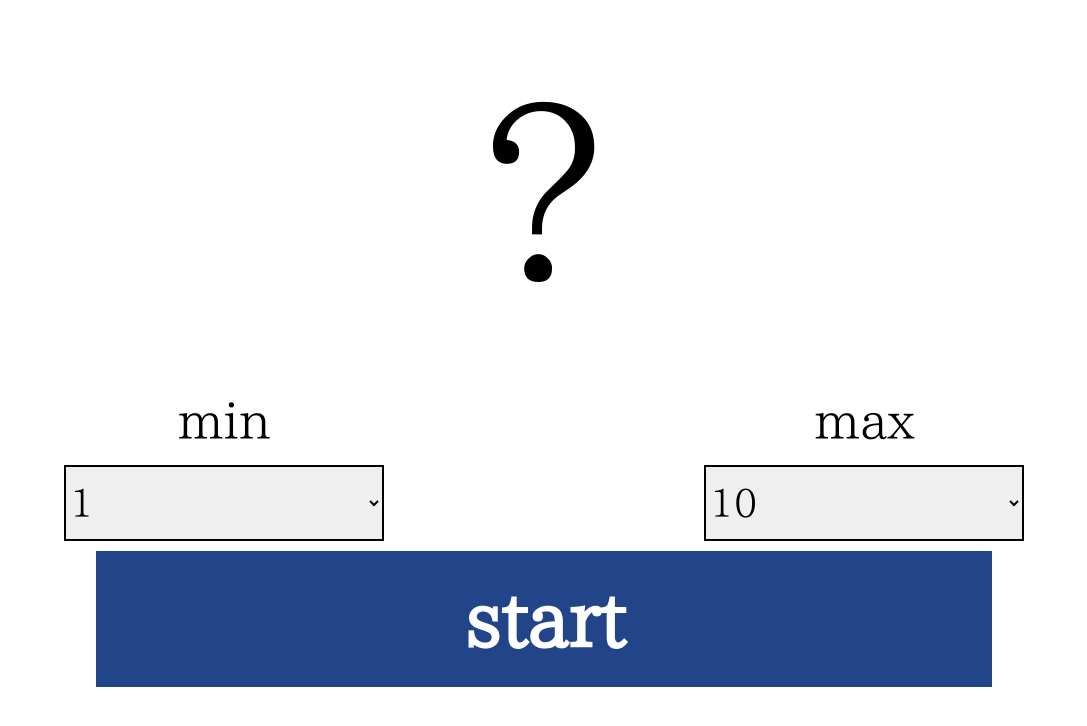
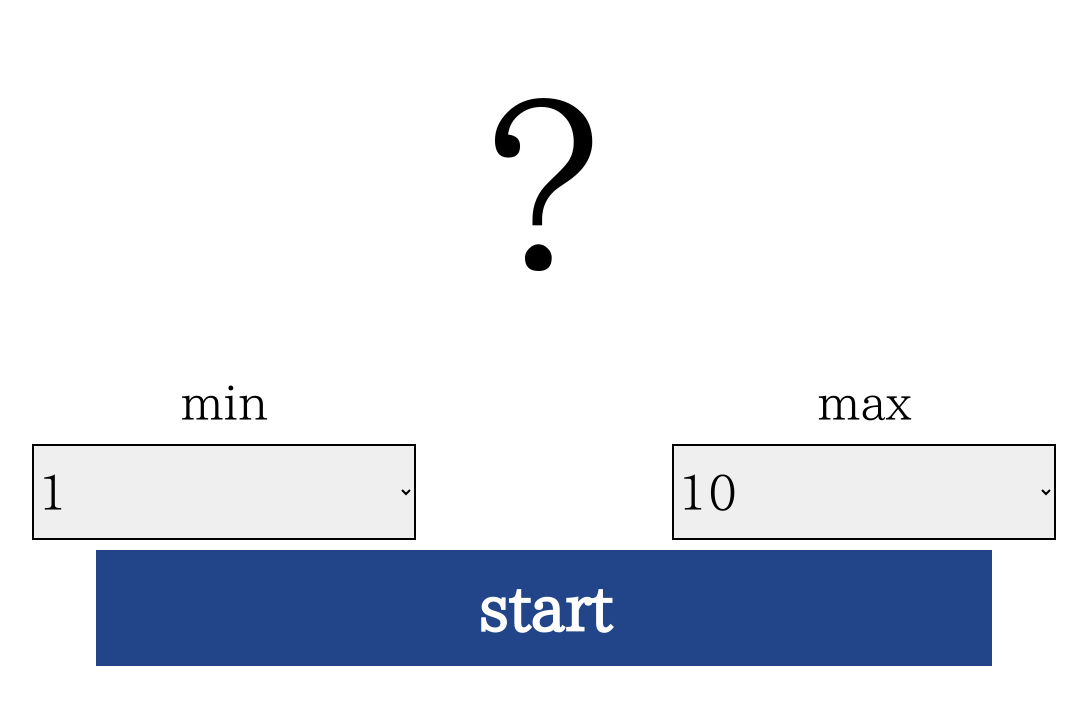
Before and after one commit to t-macchinetta/rand, a plain HTML site: page index.html in a window 1280 px wide. Shown: the whole page, without its empty margins (96-1183 px from the left). Drawn offline with nearby package versions, Linux system fonts and the light colour scheme.

Commit message:
fix 微調整

```diff
--- a/styles/main.css
+++ b/styles/main.css
@@ -13,18 +13,18 @@
     line-height: 1.5;
 }
 label{
-    font-size: 4vw;
-    line-height: 1.75
+    font-size: 3rem;
+    line-height: 1.75;
 }
 input, select{
     width: 100%;
-    height: 6vw;
-    font-size: 3vw;
+    height: 6rem;
+    font-size: 3rem;
     border: 2px solid #000;
 }
 button{
     width: 70%;
-    font-size: 6vw;
+    font-size: 4rem;
     text-align: center;
     font-weight: bold;
     padding: 10px 30px;
@@ -43,7 +43,7 @@ button:hover {
 }
 
 .number{
-    font-size: 250px;
+    font-size: 15rem;
     text-align: center;
 }
 
@@ -52,7 +52,7 @@ button:hover {
     justify-content: space-around;
 }
 .input_numbers{
-    width: 25%;
+    width: 30%;
     display: flex;
     flex-direction: column;
     align-items: center;
```
